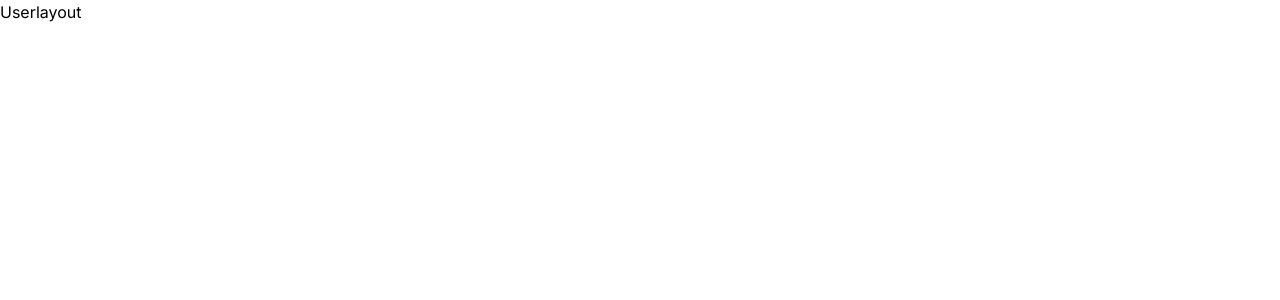
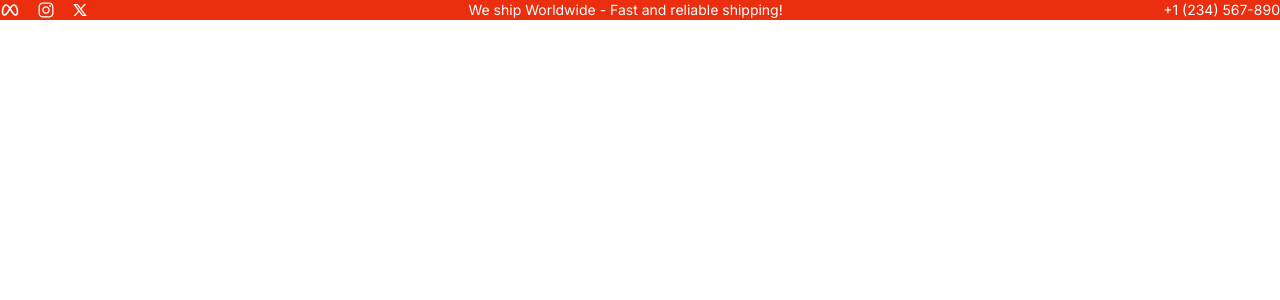
Before and after one commit to shehabrakib/Avera, a React (Vite) app in the folder frontend/: page / in a window 1280 px wide. Shown: the top 300 px of the page. Built offline with nearby package versions, Linux system fonts and the light colour scheme.

Commit message:
Created and designed the Topbar

```diff
--- /dev/null
+++ b/frontend/components/common/Header.jsx
@@ -0,0 +1,11 @@
+import Topbar from "../layout/Topbar"
+
+const Header = () => {
+  return (
+    <div>
+      <Topbar />
+    </div>
+  )
+}
+
+export default Header
--- /dev/null
+++ b/frontend/components/layout/Topbar.jsx
@@ -0,0 +1,35 @@
+import { TbBrandMeta } from "react-icons/tb";
+import { IoLogoInstagram } from "react-icons/io";
+import { RiTwitterXLine } from "react-icons/ri";
+
+const Topbar = () => {
+  return (
+    <div className="bg-[#ea2e0e] text-white">
+      <div className="container mx-auto flex justify-between items-center">
+
+        <div className="hidden md:flex items-center space-x-4">
+            <a href="#" className="hover:text-gray-300">
+                <TbBrandMeta className="h-5 w-5" />
+            </a>
+            <a href="#" className="hover:text-gray-300">
+                <IoLogoInstagram className="h-5 w-5"/>
+            </a>
+            <a href="#" className="hover:text-gray-300">
+                <RiTwitterXLine className="h-4 w-4" />
+            </a>
+        </div>
+        <div className="text-sm text-center flex-grow">
+            <span>We ship Worldwide - Fast and reliable shipping!</span>
+        </div>
+        <div className="text-sm hidden md:block ">
+            <a href="tel:+1234567890" className="hover:text-gray-300">
+                +1 (234) 567-890
+            </a>
+        </div>
+      </div>
+    </div>
+
+  )
+}
+
+export default Topbar
--- a/frontend/components/layout/UserLayout.jsx
+++ b/frontend/components/layout/UserLayout.jsx
@@ -1,8 +1,10 @@
+import Header from "../common/Header"
+
 const UserLayout = () => {
   return (
-    <div>
-      Userlayout
-    </div>
+    <>
+      <Header/>
+    </>
   )
 }
 
```
Also changed, not shown: frontend/src/index.css (line endings or trailing spaces).
